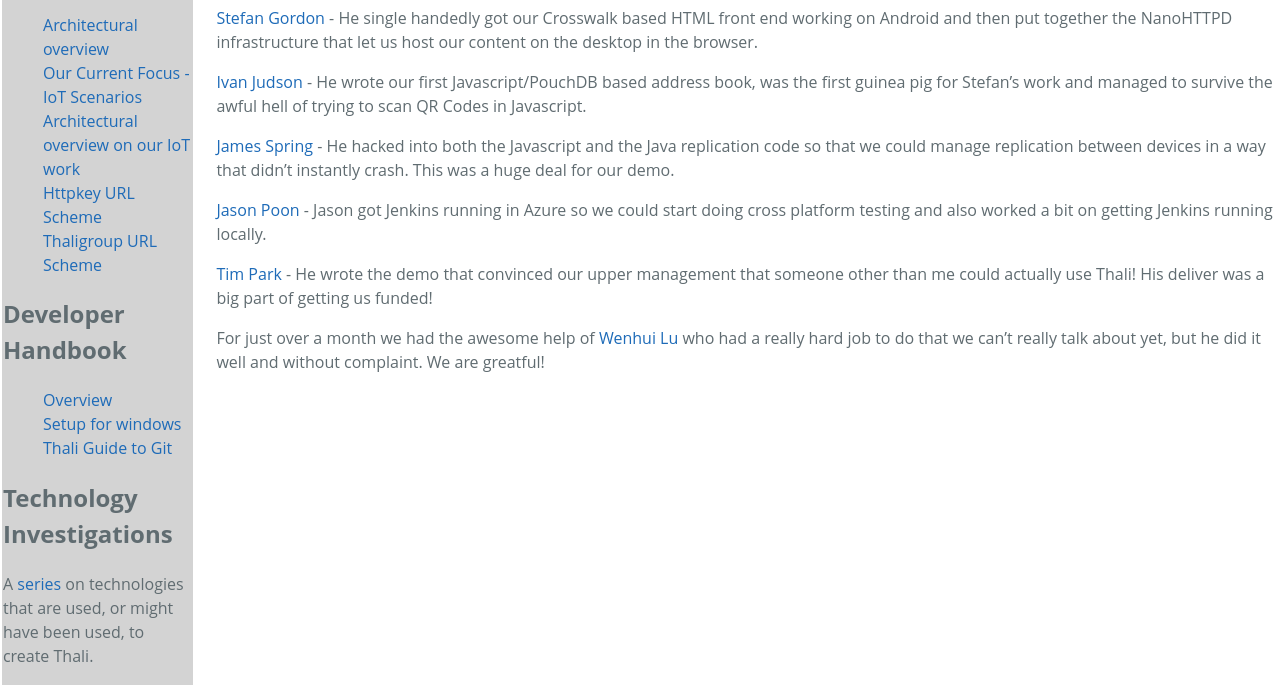
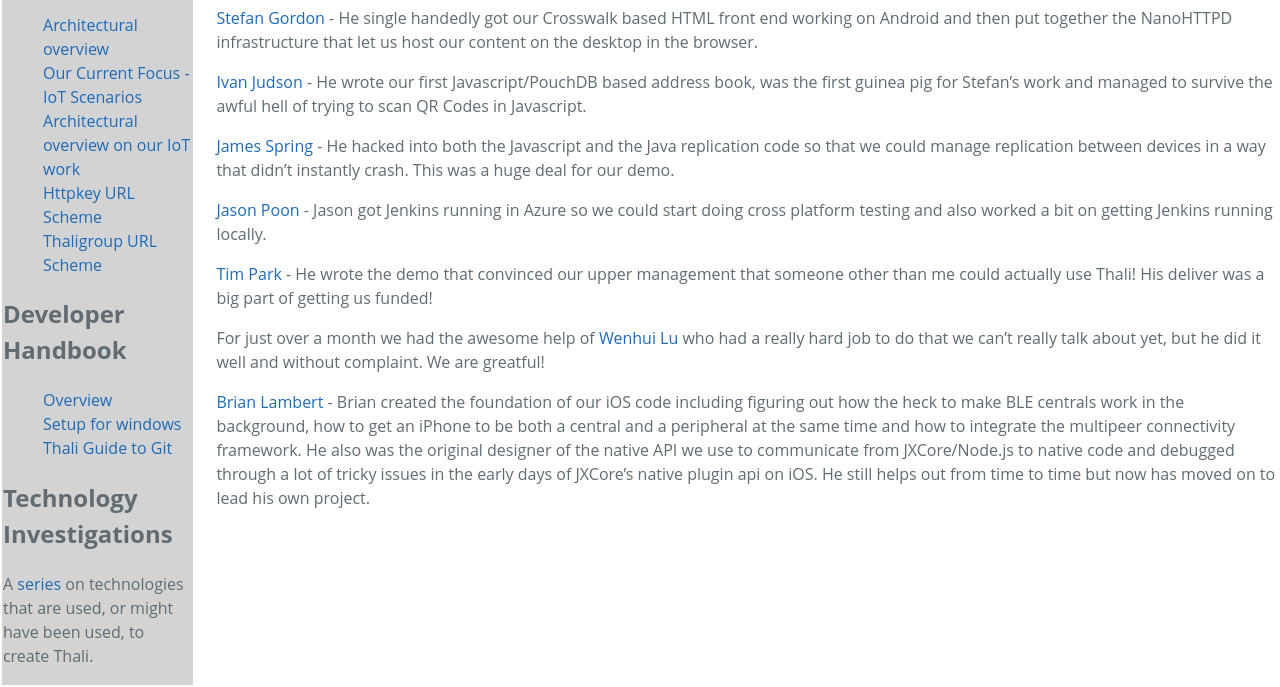
Before and after one commit to thaliproject/thali, a Jekyll site: the page built from alumni.md, in a window 1280 px wide. Shown: the part 320-1007 px from the top of the page. Built offline with Jekyll 4.4.1, drawn with Linux system fonts in a browser that asks for light colours; Markdown is read by kramdown in place of the engine named in the settings.

Commit message:
Update alumni.md

```diff
--- a/alumni.md
+++ b/alumni.md
@@ -19,3 +19,5 @@
 [Tim Park](https://twitter.com/timpark) - He wrote the demo that convinced our upper management that someone other than me could actually use Thali! His deliver was a big part of getting us funded!
 
 For just over a month we had the awesome help of [Wenhui Lu](https://twitter.com/ui_lu) who had a really hard job to do that we can't really talk about yet, but he did it well and without complaint. We are greatful!
+
+[Brian Lambert](http://www.softwarenerd.org/) - Brian created the foundation of our iOS code including figuring out how the heck to make BLE centrals work in the background, how to get an iPhone to be both a central and a peripheral at the same time and how to integrate the multipeer connectivity framework. He also was the original designer of the native API we use to communicate from JXCore/Node.js to native code and debugged through a lot of tricky issues in the early days of JXCore's native plugin api on iOS. He still helps out from time to time but now has moved on to lead his own project.
```
